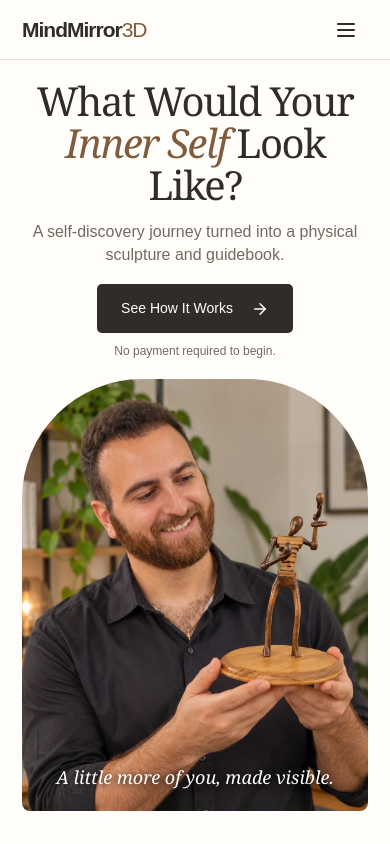
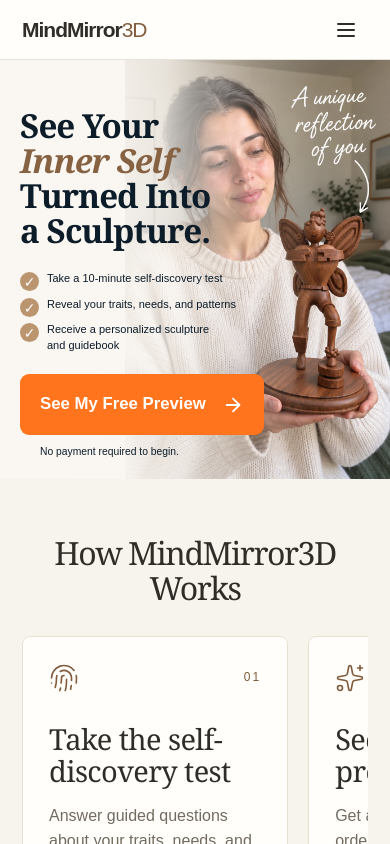
Before and after one commit to Ali51573562/mindmirror3d, a Next.js app: page / in a window 390 px wide. Shown: the top 844 px of the page. Built offline with nearby package versions, Linux system fonts and the light colour scheme; no server answers.

Commit message:
Update mobile hero and track homepage attention

```diff
--- a/lib/analyticsSummary.js
+++ b/lib/analyticsSummary.js
@@ -2,18 +2,20 @@ export function summarizeAnalytics(events) {
   const visits=new Map();
   for(const e of events){const c=e.context;if(!c?.visit_id)continue;if(!visits.has(c.visit_id))visits.set(c.visit_id,[]);visits.get(c.visit_id).push(e);}
   const totals={visits:0,engaged:0,clicked:0,engagedClicked:0,profile:0};
-  const sections={},symbols={},pages={},buttons={},video={},cards={},segments={},depth={};
+  const attention={},sections={},symbols={},pages={},buttons={},video={},cards={},segments={},depth={};
   const increment=(obj,key)=>{obj[key]=(obj[key]||0)+1;};
   for(const rows of visits.values()){
     rows.sort((a,b)=>a.created_at.localeCompare(b.created_at));
     const home=rows.find(e=>e.event_name==='view_homepage');if(!home)continue;
     totals.visits++;
     const engaged=rows.some(e=>e.event_name==='homepage_active_time'&&e.context.seconds>=10);
-    const clicked=rows.some(e=>e.event_name==='start_journey_click');
+    const clicked=rows.some(e=>['start_journey_click','hero_see_my_free_preview_click'].includes(e.event_name));
     if(engaged)totals.engaged++;if(clicked)totals.clicked++;if(engaged&&clicked)totals.engagedClicked++;
     if(rows.some(e=>e.event_name==='view_profile'&&e.created_at>=home.created_at))totals.profile++;
-    const unique={sections:new Set(),symbols:new Set(),pages:new Set(),buttons:new Set(),video:new Set(),cards:new Set()};let furthest=0;
+    const unique={attention:new Set(),sections:new Set(),symbols:new Set(),pages:new Set(),buttons:new Set(),video:new Set(),cards:new Set()};let furthest=0;
     for(const e of rows){const c=e.context;
+      if(['homepage_3sec','homepage_5sec','homepage_10sec','homepage_20sec','homepage_30sec','homepage_first_interaction','homepage_scroll_start','hero_image_visible','hero_see_my_free_preview_click'].includes(e.event_name))unique.attention.add(e.event_name);
+      if(e.event_name==='hero_see_my_free_preview_click')unique.buttons.add('hero');
       if(e.event_name==='homepage_section_view')unique.sections.add(c.section);
       if(e.event_name==='tap_sculpture_hotspot')unique.symbols.add(c.symbol);
       if(e.event_name==='guidebook_page_view'){unique.pages.add(c.page);furthest=Math.max(furthest,c.page||0);}
@@ -22,7 +24,7 @@ export function summarizeAnalytics(events) {
       if(e.event_name==='unboxing_video_progress')unique.video.add(`${c.percent}% watched`);
       if(e.event_name==='how_it_works_card_view')unique.cards.add(c.card);
     }
-    for(const [key,obj] of Object.entries({sections,symbols,pages,buttons,video,cards}))for(const value of unique[key])if(value!==undefined)increment(obj,value);
+    for(const [key,obj] of Object.entries({attention,sections,symbols,pages,buttons,video,cards}))for(const value of unique[key])if(value!==undefined)increment(obj,value);
     increment(depth,furthest===0?'Not opened':furthest<5?'Pages 1–4':furthest<10?'Pages 5–9':'Pages 10–15');
     const c=home.context;
     for(const [dimension,value] of [['device',c.device],['version',c.version],['campaign',c.campaign?.utm_campaign||'(untagged)']]){
@@ -30,5 +32,5 @@ export function summarizeAnalytics(events) {
       if(rows.some(e=>e.event_name==='view_profile'))segments[key].profile++;
     }
   }
-  return {totals,sections,symbols,pages,buttons,video,cards,segments,depth};
+  return {totals,attention,sections,symbols,pages,buttons,video,cards,segments,depth};
 }
--- a/lib/analyticsValidation.js
+++ b/lib/analyticsValidation.js
@@ -1,5 +1,6 @@
 const names = new Set(['view_homepage','view_profile','view_auth','homepage_10sec','homepage_30sec','homepage_scroll_50','start_journey_click','hero_see_how_it_works_click','homepage_active_time','homepage_section_view','how_it_works_card_view','how_it_works_card_interaction','tap_sculpture_hotspot','guidebook_preview_interaction','guidebook_page_view','unboxing_video_play','unboxing_video_progress']);
 const uuid=/^[0-9a-f]{8}-[0-9a-f]{4}-4[0-9a-f]{3}-[89ab][0-9a-f]{3}-[0-9a-f]{12}$/i;
+for (const name of ['homepage_3sec','homepage_5sec','homepage_20sec','homepage_first_interaction','homepage_scroll_start','hero_see_my_free_preview_click','hero_image_visible']) names.add(name);
 export function cleanEvent(e) {
   if(!e || !uuid.test(e.id) || !uuid.test(e.session_id) || !names.has(e.event_name) || !['/','/profile','/auth'].includes(e.page_path))throw Error('Invalid event');
   if(e.page_path!=='/' && e.event_name!==({'/profile':'view_profile','/auth':'view_auth'}[e.page_path]))throw Error('Invalid route');
--- a/pages/admin/analytics.js
+++ b/pages/admin/analytics.js
@@ -17,7 +17,7 @@ export default function Analytics(){
   {report&&<>{report.truncated&&<p role="alert">Report reached the 50,000-event limit. Choose a shorter period; these totals are incomplete.</p>}<p className="text-sm mb-5">{internal?'Test traffic included.':`${report.excludedTestEvents} test events excluded.`} Section reach means its heading entered view. Active time counts visible-tab time, not verified reading.</p>
   <div className="grid md:grid-cols-4 gap-4 mb-6">{[['Homepage visits',t.visits],['Active ≥10 seconds',t.engaged],['Preview-click visits',t.clicked],['Profile arrivals',t.profile]].map(([label,value])=><div className="bg-white border p-5 rounded-xl" key={label}><p>{label}</p><strong className="text-3xl">{value}</strong></div>)}</div>
   <div className="bg-stone-800 text-white rounded-xl p-6 mb-6"><h2 className="text-xl">Main experiment metric: {pct(t.engagedClicked,t.engaged)}</h2><p>{t.engagedClicked} engaged visits clicked a preview button / {t.engaged} engaged visits.</p><p className="mt-3">All-visit preview conversion: {pct(t.clicked,t.visits)} · Homepage-to-profile: {pct(t.profile,t.visits)}</p></div>
-  <div className="grid md:grid-cols-2 gap-5">{[['Section reach',report.sections],['How It Works cards viewed',report.cards],['Symbols explored',report.symbols],['Preview button location',report.buttons],['Booklet pages viewed',report.pages],['Furthest booklet page',report.depth],['Video viewing',report.video]].map(([title,values])=><Table key={title} title={title} values={values} total={t.visits}/>)}</div>
+  <div className="grid md:grid-cols-2 gap-5">{[['Homepage attention',report.attention || {}],['Section reach',report.sections],['How It Works cards viewed',report.cards],['Symbols explored',report.symbols],['Preview button location',report.buttons],['Booklet pages viewed',report.pages],['Furthest booklet page',report.depth],['Video viewing',report.video]].map(([title,values])=><Table key={title} title={title} values={values} total={t.visits}/>)}</div>
   <section className="bg-white border rounded-xl p-5 mt-6 overflow-auto"><h2 className="text-xl font-semibold mb-4">Device, version and campaign comparisons</h2><table className="w-full text-left text-sm"><thead><tr><th>Segment</th><th>Visits</th><th>Preview clicks</th><th>Profile arrivals</th></tr></thead><tbody>{Object.entries(report.segments).map(([key,v])=><tr key={key} className="border-t"><td className="py-3">{key}</td><td>{v.visits}</td><td>{pct(v.clicked,v.visits)}</td><td>{pct(v.profile,v.visits)}</td></tr>)}</tbody></table></section></>}
   </div></main>;
 }
--- a/pages/index.js
+++ b/pages/index.js
@@ -74,7 +74,20 @@ export default function Home() {
     <main>
       <section data-analytics-section="hero" className={`${s.hero} ${s.wrap}`}>
         <div className={s.heroCopy}><h1>What Would Your <em>Inner Self</em> Look Like?</h1><p className={s.lead}>A self-discovery journey turned into a physical sculpture and guidebook.</p><a href="#how" className={s.button} onClick={() => track('hero_see_how_it_works_click')}>See How It Works <ArrowRight size={18}/></a><p className={s.small}>No payment required to begin.</p></div>
-        <figure className={s.heroImage}><img src="/homepage/hero.webp" alt="A man looking at his personalized MindMirror sculpture" width="1122" height="1402" fetchPriority="high"/><figcaption>A little more of you, made visible.</figcaption></figure>
+        <figure className={s.heroImage}><img data-analytics-hero-image src="/homepage/hero.webp" alt="A man looking at his personalized MindMirror sculpture" width="1122" height="1402" fetchPriority="high"/><figcaption>A little more of you, made visible.</figcaption></figure>
+        <div className={s.mobileHero}>
+          <img data-analytics-hero-image className={s.mobileHeroPhoto} src="/homepage/hero-mobile.webp" alt="A woman holding a wooden MindMirror sculpture, with the words A unique reflection of you" width="941" height="1672" fetchPriority="high"/>
+          <div className={s.mobileHeroContent}>
+            <h1>See Your<br/><em>Inner Self</em><br/>Turned Into<br/>a Sculpture.</h1>
+            <ul className={s.heroBenefits}>
+              <li>Take a 10-minute self-discovery test</li>
+              <li>Reveal your traits, needs, and patterns</li>
+              <li>Receive a personalized sculpture<br/>and guidebook</li>
+            </ul>
+            <Link href="/auth" className={s.mobileHeroButton} onClick={() => track('hero_see_my_free_preview_click')}>See My Free Preview <ArrowRight size={22} aria-hidden="true"/></Link>
+            <p className={s.mobileHeroNote}>No payment required to begin.</p>
+          </div>
+        </div>
       </section>
       <section data-analytics-section="how" className={s.tinted} id="how"><div className={s.wrap}><div className={s.sectionHeading}><h2>How MindMirror3D Works</h2></div>
         <Carousel items={steps} label="How it works" event="how_it_works_card_interaction" render={([title, text, Icon], i) => <><div className={s.stepTop}><Icon size={30} strokeWidth={1.3}/><span>0{i+1}</span></div><h3>{title}</h3><p>{text}</p></>}/><div className={s.center}><PreviewLink location="how">See My Free Preview</PreviewLink></div>
--- a/styles/Home.module.css
+++ b/styles/Home.module.css
@@ -37,3 +37,22 @@
 .example{padding-bottom:24px}
 .explore{padding-top:24px}
 }
+
+/* The reference composition is limited to the existing mobile breakpoint. */
+.mobileHero{display:none}
+@media(max-width:700px){
+.hero{display:block;padding:0;max-width:none}
+.hero>.heroCopy,.hero>.heroImage{display:none}
+.mobileHero{display:block;position:relative;isolation:isolate;overflow:hidden;background:#f8f5ef;color:#0c1c29}
+.mobileHeroPhoto{position:absolute;z-index:-2;right:0;top:0;width:68%;height:100%;object-fit:cover;object-position:60% center}
+.mobileHero:after{content:'';position:absolute;z-index:-1;inset:0;background:linear-gradient(90deg,#faf7f2 0%,#faf7f2f5 26%,#faf7f2c9 43%,#faf7f230 65%,transparent 82%)}
+.mobileHeroContent{padding:48px 20px 18px;position:relative}
+.mobileHero h1{font-size:clamp(32px,8.5vw,56px);font-weight:700;line-height:1.06;letter-spacing:-1px;text-align:left;margin:0 0 22px;max-width:none}
+.mobileHero h1 em{color:#866142;font-weight:700}
+.heroBenefits{list-style:none;margin:0 0 20px;padding:0;max-width:88%;font-size:clamp(11px,2.75vw,17px);line-height:1.45}
+.heroBenefits li{position:relative;padding-left:27px;margin:0 0 10px}
+.heroBenefits li:before{content:'✓';position:absolute;left:0;top:1px;width:19px;height:19px;background:#bb9570;color:white;border-radius:50%;display:grid;place-items:center;font-size:14px}
+.mobileHeroButton{display:inline-flex;align-items:center;justify-content:center;gap:16px;background:#ff741c;color:#fff;border-radius:9px;padding:17px 20px;font-size:clamp(16px,4.3vw,25px);font-weight:600;min-height:56px}
+.mobileHeroButton:hover{background:#e9600b}
+.mobileHeroNote{font-size:clamp(10px,2.65vw,15px);margin:9px 0 0 20px}
+}
```
Also changed, not shown: tests/analytics.cjs (+30 -0 lines), lib/useHomepageAnalytics.js, public/homepage/hero-mobile.webp (added).
